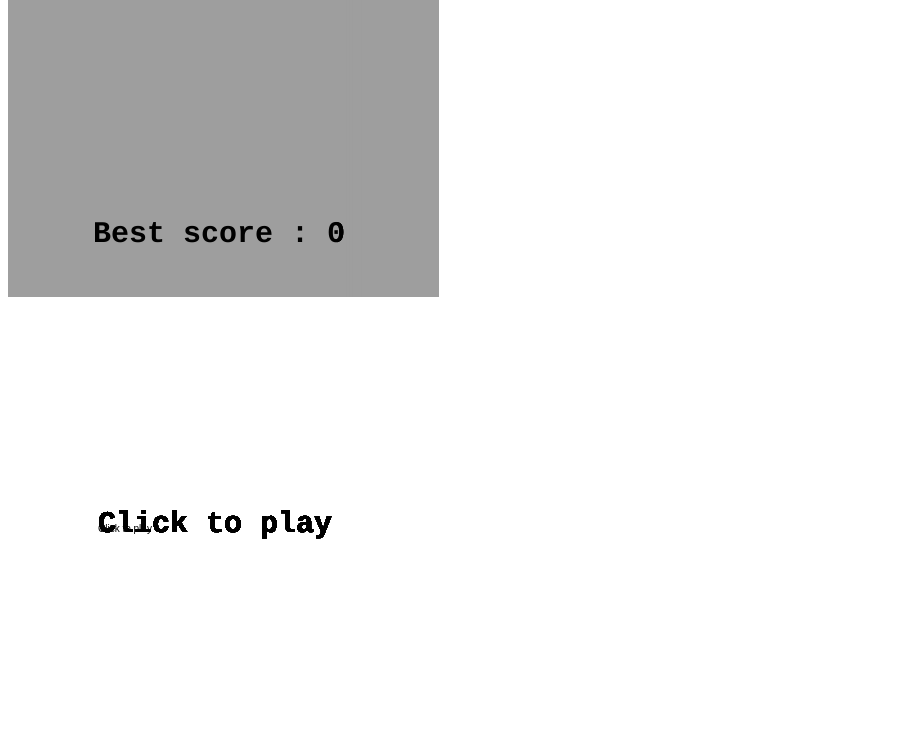
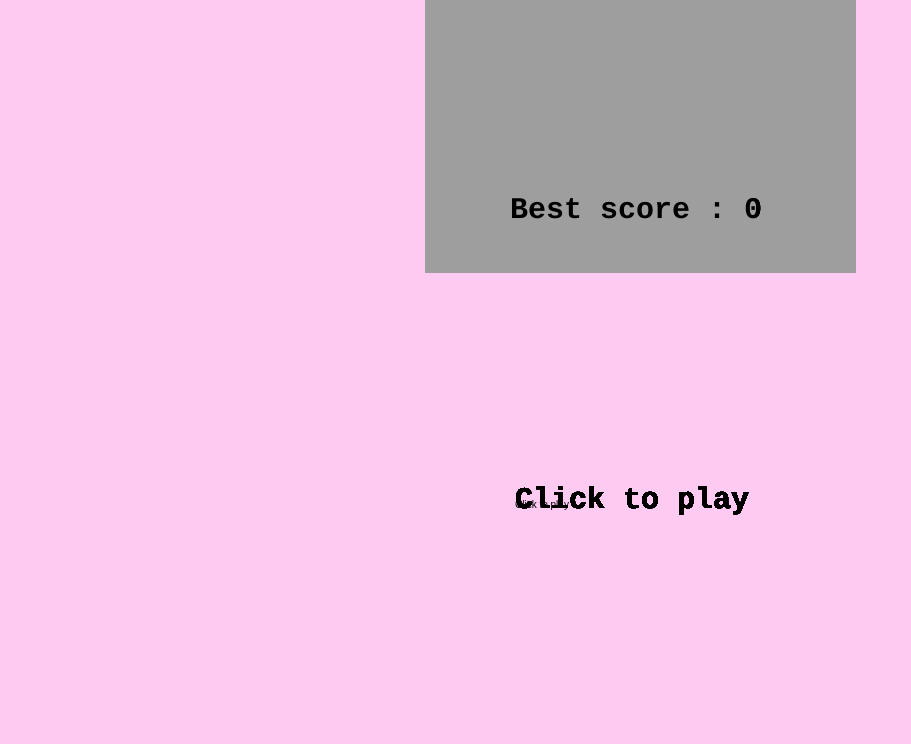
Before and after one commit to MohamedB94/Floppy-Bird, a plain HTML site: page index.html in a window 1280 px wide. Shown: the part 145-889 px from the top of the page, without its empty margins (0-911 px from the left). Drawn offline with Linux system fonts and the light colour scheme.

Commit message:
style.css a styles.css

```diff
--- a/index.html
+++ b/index.html
@@ -7,7 +7,7 @@
 
   <title>Floppy Bird</title>
 
-  <link href="./style.css" rel="stylesheet">
+  <link href="./styles.css" rel="stylesheet">
 </head>
 
 <body>
```
